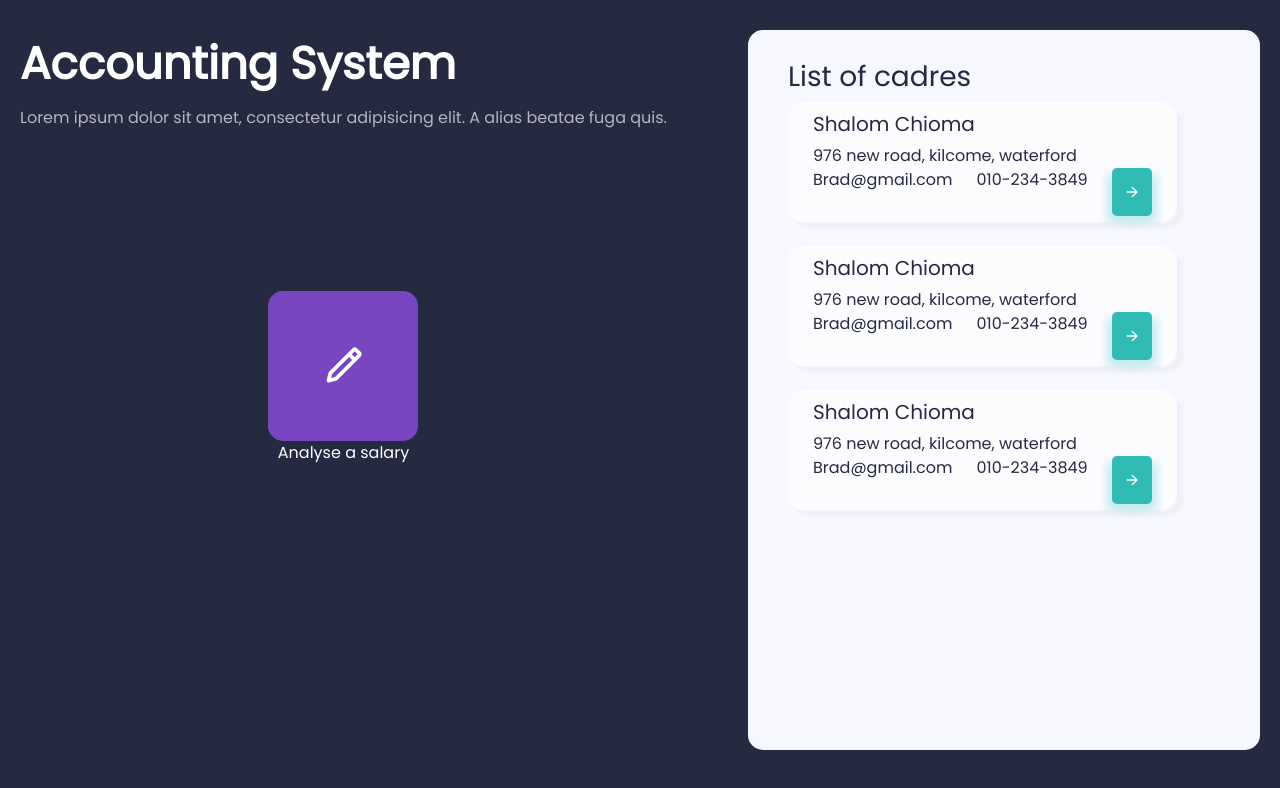
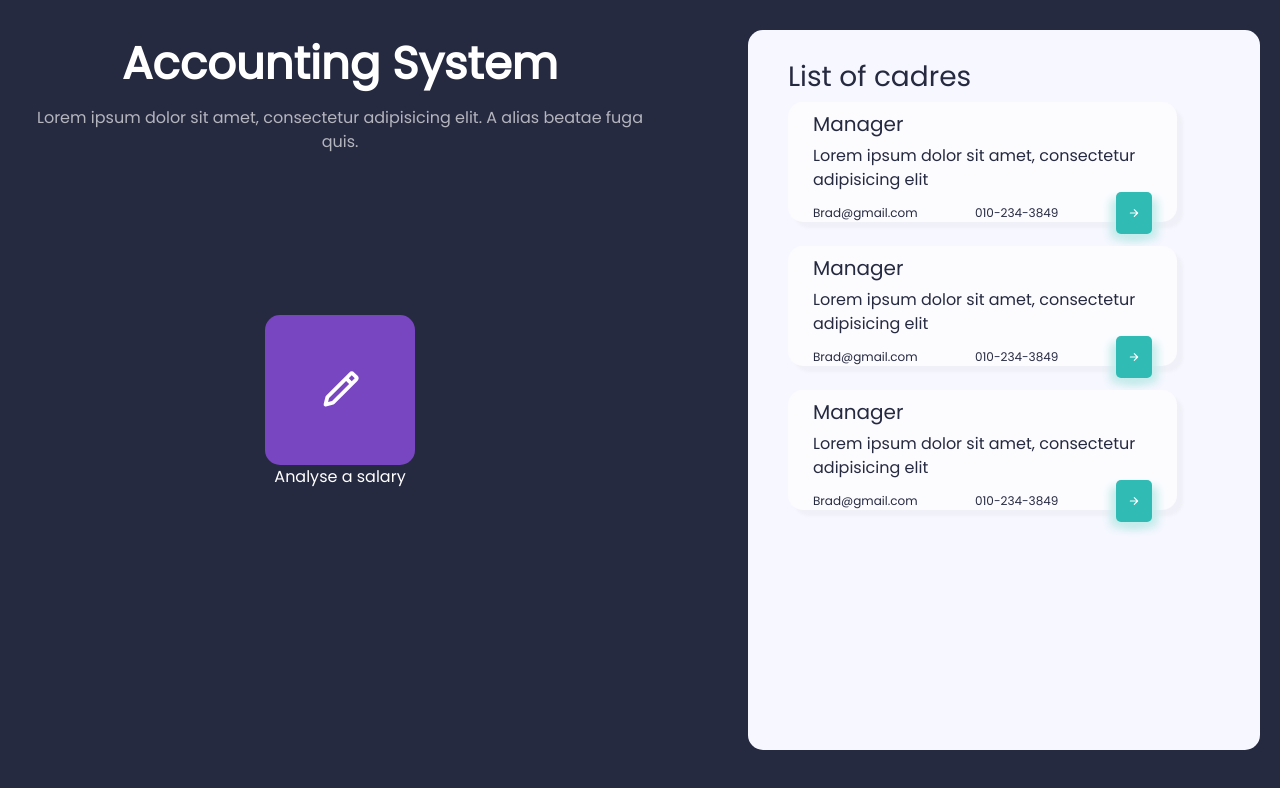
Before and after one commit to greatertomi/simple-accounting-web, a React (Create React App) app: page / in a window 1280 px wide. Shown: the top 788 px of the page. Built offline with nearby package versions, Linux system fonts and the light colour scheme.

Commit message:
Worked alot more designs

```diff
--- a/src/App.js
+++ b/src/App.js
@@ -9,7 +9,7 @@ const App = () => {
     <div>
       <div className="app">
         <div className="leftSide">
-          <div>
+          <div className="text-center">
             <div className='heading mb-2'>
               Accounting System
             </div>
--- a/src/App.scss
+++ b/src/App.scss
@@ -35,6 +35,12 @@ body {
   box-shadow: 6px 6px 3px 0 rgba(240, 240, 248, 1);
   -webkit-box-shadow: 6px 6px 3px 0 rgba(240, 240, 248, 1);
   -moz-box-shadow: 6px 6px 3px 0 rgba(240, 240, 248, 1);
+  .footer {
+    display: flex;
+    justify-content: space-between;
+    align-items: center;
+    font-size: 12px;
+  }
 }
 
 .arrowBtn {
@@ -54,7 +60,7 @@ body {
 .leftSide {
   display: flex;
   flex-direction: column;
-
+  width: 50vw;
   .heading {
     font-size: 45px;
     font-weight: 800;
--- a/src/components/Cadre.js
+++ b/src/components/Cadre.js
@@ -4,15 +4,13 @@ import {IoArrowForward} from 'react-icons/io5';
 const Cadre = () => {
   return (
     <div className="cadreDiv mb-4">
-      <h5 className="font-weight-bolder">Shalom Chioma</h5>
-      <div className="font-italic">976 new road, kilcome, waterford</div>
+      <h5 className="font-weight-bolder">Manager</h5>
+      <div className="font-italic">Lorem ipsum dolor sit amet, consectetur adipisicing elit </div>
       <div className="footer">
         <div className="d-flex mr-4">
-          {/*<IosMailOutline color="#C2C5D6" />*/}
           <span>Brad@gmail.com</span>
         </div>
         <div className="d-flex mr-4">
-          {/*<IosPhonePortrait color="#C2C5D6" />*/}
           <span>010-234-3849</span>
         </div>
         <div>
```
